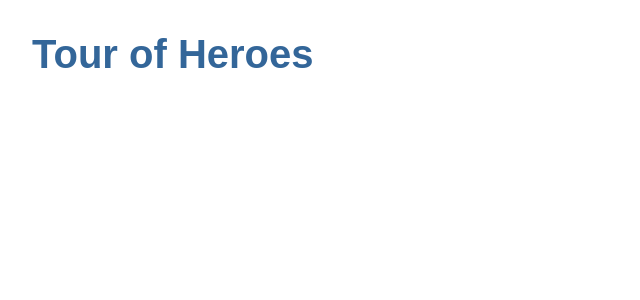
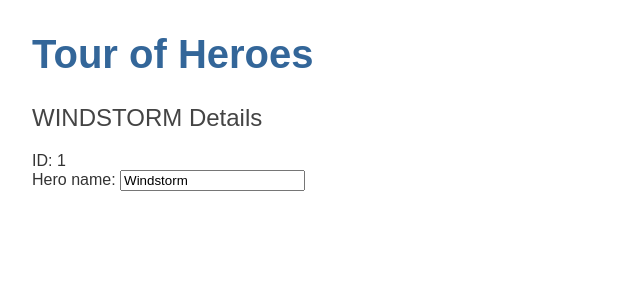
Before and after one commit to Fadigashadow/my-tour-academia, an Angular app: page / in a window 1280 px wide. Shown: the top 300 px of the page, without its empty margins (0-640 px from the left). Built offline with nearby package versions, Linux system fonts and the light colour scheme.

Commit message:
feat(heroes.component): created heroes component
created heroes component, with Two Way Data Binding and Pipe

```diff
--- a/src/app/app.component.html
+++ b/src/app/app.component.html
@@ -1 +1,2 @@
 <h1>{{ title }}</h1>
+<app-heroes></app-heroes>
--- /dev/null
+++ b/src/app/heroes/heroes.component.html
@@ -0,0 +1,6 @@
+<h2>{{ hero.name | uppercase }} Details</h2>
+<div><span>ID: </span> {{ hero.id }}</div>
+<div>
+  <label for="name">Hero name: </label>
+  <input id="name" [(ngModel)]="hero.name" placeholder="name">
+</div>
--- /dev/null
+++ b/src/app/heroes/heroes.component.ts
@@ -0,0 +1,20 @@
+import { Component, OnInit } from '@angular/core';
+import { Hero } from '../models/hero.model';
+
+@Component({
+  selector: 'app-heroes',
+  templateUrl: './heroes.component.html',
+  styleUrls: ['./heroes.component.scss']
+})
+export class HeroesComponent implements OnInit {
+
+  constructor() { }
+
+  ngOnInit(): void {
+  }
+
+  hero: Hero = {
+    id: 1,
+    name: 'Windstorm',
+  }
+}
--- /dev/null
+++ b/src/app/models/hero.model.ts
@@ -0,0 +1,5 @@
+export interface Hero {
+  id: number;
+  name: string;
+
+}
```
Also changed, not shown: src/app/app.module.ts (+7 -2 lines), src/app/heroes/heroes.component.scss (added), 1 other file (tests, documents, lock files or other folders).
